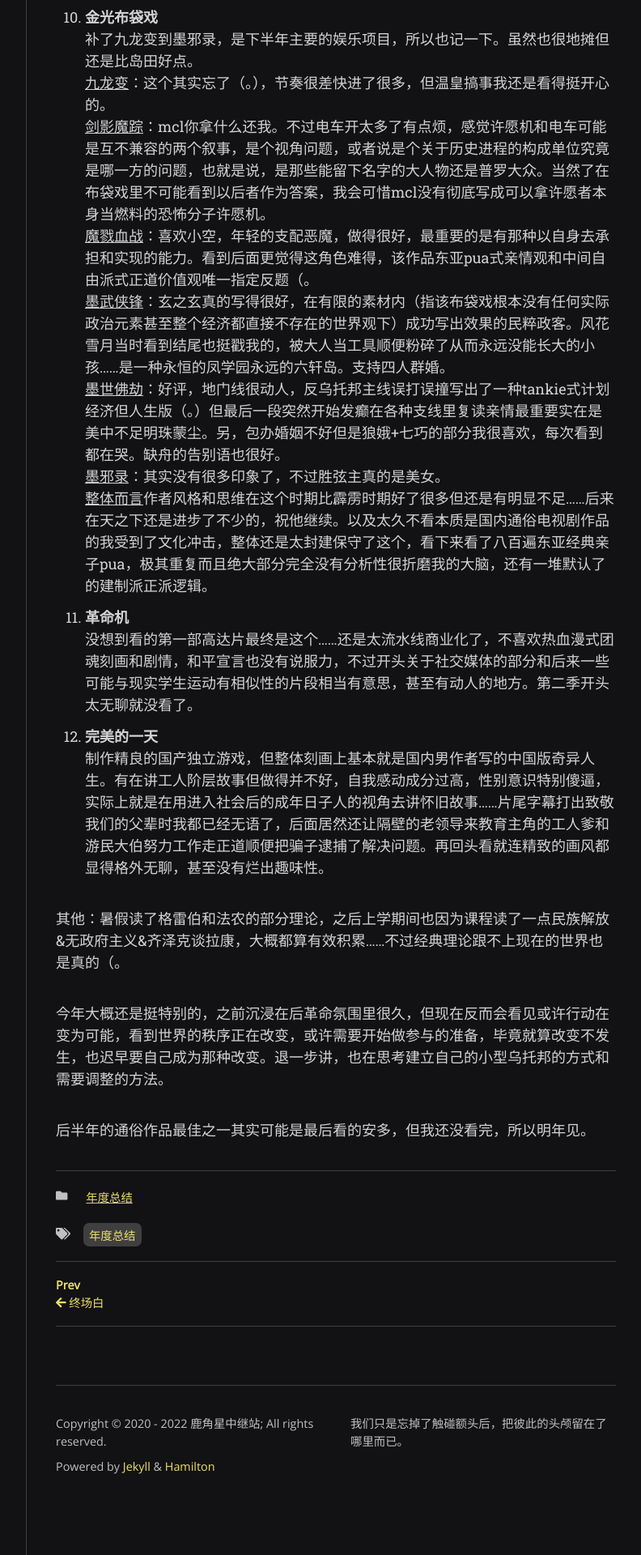
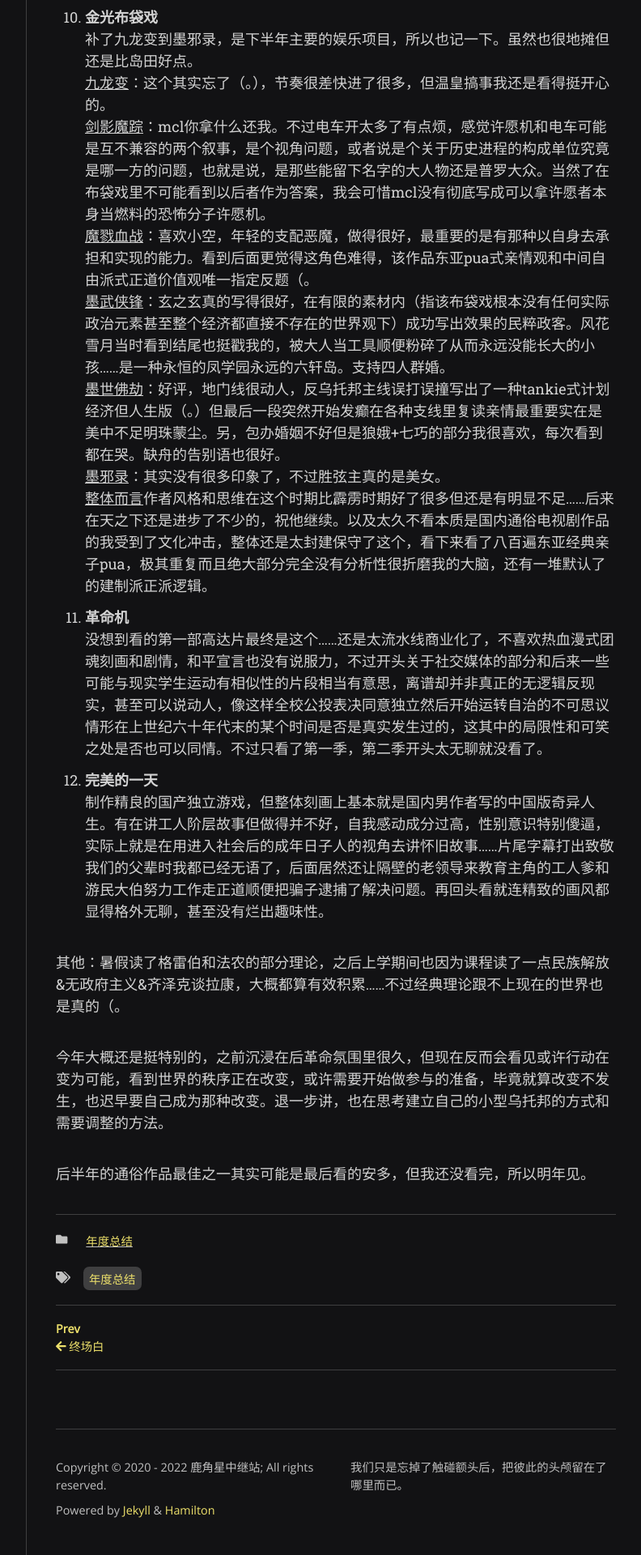
Before and after one commit to scatterdclouds/scatterdclouds.github.io, a Jekyll site: the page built from _posts/2022-12-31-bytheendof2022.md, in a window 1280 px wide. Shown: the part 1695-3615 px from the top of the page at 81% size, without its empty margins (357-1149 px from the left). Built offline with Jekyll 4.4.1, drawn with Linux system fonts in a browser that asks for light colours; nearby versions of some CDN libraries; some web fonts are replaced; comment, search, counter and statistics services are not loaded.

Commit message:
Update 2022-12-31-bytheendof2022.md

```diff
--- a/_posts/2022-12-31-bytheendof2022.md
+++ b/_posts/2022-12-31-bytheendof2022.md
@@ -30,7 +30,7 @@ comments: true
 
 22. **金光布袋戏** <br/> 补了九龙变到墨邪录，是下半年主要的娱乐项目，所以也记一下。虽然也很地摊但还是比岛田好点。 <br/> <u>九龙变</u>：这个其实忘了（。），节奏很差快进了很多，但温皇搞事我还是看得挺开心的。 <br/> <u>剑影魔踪</u>：mcl你拿什么还我。不过电车开太多了有点烦，感觉许愿机和电车可能是互不兼容的两个叙事，是个视角问题，或者说是个关于历史进程的构成单位究竟是哪一方的问题，也就是说，是那些能留下名字的大人物还是普罗大众。当然了在布袋戏里不可能看到以后者作为答案，我会可惜mcl没有彻底写成可以拿许愿者本身当燃料的恐怖分子许愿机。 <br/> <u>魔戮血战</u>：喜欢小空，年轻的支配恶魔，做得很好，最重要的是有那种以自身去承担和实现的能力。看到后面更觉得这角色难得，该作品东亚pua式亲情观和中间自由派式正道价值观唯一指定反题（。 <br/> <u>墨武侠锋</u>：玄之玄真的写得很好，在有限的素材内（指该布袋戏根本没有任何实际政治元素甚至整个经济都直接不存在的世界观下）成功写出效果的民粹政客。风花雪月当时看到结尾也挺戳我的，被大人当工具顺便粉碎了从而永远没能长大的小孩……是一种永恒的凤学园永远的六轩岛。支持四人群婚。 <br/> <u>墨世佛劫</u>：好评，地门线很动人，反乌托邦主线误打误撞写出了一种tankie式计划经济但人生版（。）但最后一段突然开始发癫在各种支线里复读亲情最重要实在是美中不足明珠蒙尘。另，包办婚姻不好但是狼娥+七巧的部分我很喜欢，每次看到都在哭。缺舟的告别语也很好。 <br/> <u>墨邪录</u>：其实没有很多印象了，不过胜弦主真的是美女。 <br/> <u>整体而言</u>作者风格和思维在这个时期比霹雳时期好了很多但还是有明显不足……后来在天之下还是进步了不少的，祝他继续。以及太久不看本质是国内通俗电视剧作品的我受到了文化冲击，整体还是太封建保守了这个，看下来看了八百遍东亚经典亲子pua，极其重复而且绝大部分完全没有分析性很折磨我的大脑，还有一堆默认了的建制派正派逻辑。
 
-23. **革命机** <br/> 没想到看的第一部高达片最终是这个……还是太流水线商业化了，不喜欢热血漫式团魂刻画和剧情，和平宣言也没有说服力，不过开头关于社交媒体的部分和后来一些可能与现实学生运动有相似性的片段相当有意思，甚至有动人的地方。第二季开头太无聊就没看了。
+23. **革命机** <br/> 没想到看的第一部高达片最终是这个……还是太流水线商业化了，不喜欢热血漫式团魂刻画和剧情，和平宣言也没有说服力，不过开头关于社交媒体的部分和后来一些可能与现实学生运动有相似性的片段相当有意思，离谱却并非真正的无逻辑反现实，甚至可以说动人，像这样全校公投表决同意独立然后开始运转自治的不可思议情形在上世纪六十年代末的某个时间是否是真实发生过的，这其中的局限性和可笑之处是否也可以同情。不过只看了第一季，第二季开头太无聊就没看了。
 
 24. **完美的一天** <br/> 制作精良的国产独立游戏，但整体刻画上基本就是国内男作者写的中国版奇异人生。有在讲工人阶层故事但做得并不好，自我感动成分过高，性别意识特别傻逼，实际上就是在用进入社会后的成年日子人的视角去讲怀旧故事……片尾字幕打出致敬我们的父辈时我都已经无语了，后面居然还让隔壁的老领导来教育主角的工人爹和游民大伯努力工作走正道顺便把骗子逮捕了解决问题。再回头看就连精致的画风都显得格外无聊，甚至没有烂出趣味性。
 
```
